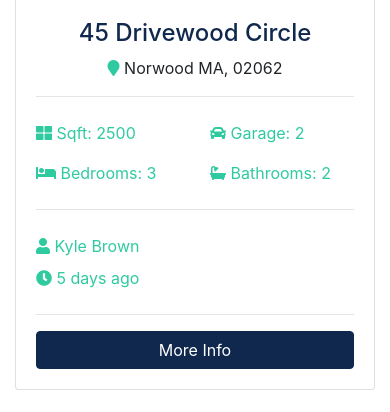
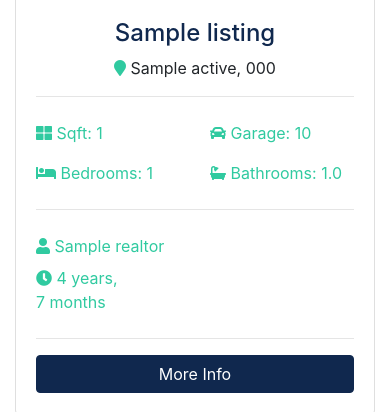
Before and after one commit to AjmainMahtabAlam/BTRE-real-estate, a Django app: page / in a window 390 px wide. Shown: the part 1194-1606 px from the top of the page. Run offline with Django 5.2, Linux system fonts and the light colour scheme; tables that the repository leaves empty hold one stand-in row (values such as "Sample post"); grey boxes marked "Sample" are stand-in pictures; some libraries are stand-ins or nearby versions.

Commit message:
updated dynamic content for about & home page

```diff
--- a/pages/views.py
+++ b/pages/views.py
@@ -1,9 +1,30 @@
 from django.shortcuts import render
 from django.http import HttpResponse
 
+from listings.models import Listing
+from realtors.models import Realtor
 
 def index(request):
-    return render(request, 'pages/index.html')
+    listings = Listing.objects.order_by('-list_date').filter(is_published=True)[:3]
+
+    context = {
+        'listings': listings
+    }
+
+
+    return render(request, 'pages/index.html', context)
 
 def about(request):
-    return render(request, 'pages/about.html')
+    # Get all realtors
+    realtors = Realtor.objects.order_by('-hire_date')
+
+    # Get MVP
+    mvp_realtors = Realtor.objects.all().filter(is_mvp=True)
+
+    context = {
+        'realtors': realtors,
+        'mvp_realtors': mvp_realtors
+    }
+
+
+    return render(request, 'pages/about.html', context)
--- a/templates/pages/index.html
+++ b/templates/pages/index.html
@@ -1,5 +1,5 @@
 {% extends 'base.html' %}
-{% load static %}
+{% load humanize %}
 {% block content %}
 <!-- Showcase -->
 <section id="showcase">
@@ -130,135 +130,55 @@
   <div class="container">
     <h3 class="text-center mb-3">Latest Listings</h3>
     <div class="row">
-      <!-- Listing 1 -->
+      {% if listings %}
+        {% for listing in listings %}
           <div class="col-md-6 col-lg-4 mb-4">
             <div class="card listing-preview">
-          <img class="card-img-top" src="assets/img/homes/home-1.jpg" alt="">
+              <img class="card-img-top" src="{{ listing.photo_main.url }}" alt="">
               <div class="card-img-overlay">
                 <h2>
-              <span class="badge badge-secondary text-white">$490,000</span>
+                  <span class="badge badge-secondary text-white">{{ listing.price | intcomma }}</span>
                 </h2>
               </div>
               <div class="card-body">
                 <div class="listing-heading text-center">
-              <h4 class="text-primary">45 Drivewood Circle</h4>
+                  <h4 class="text-primary">{{ listing.title }}</h4>
                   <p>
-                <i class="fas fa-map-marker text-secondary"></i> Norwood MA, 02062</p>
+                    <i class="fas fa-map-marker text-secondary"></i> {{ listing.city }} {{ listing.state }}, {{ listing.zipcode }}</p>
                 </div>
                 <hr>
                 <div class="row py-2 text-secondary">
                   <div class="col-6">
-                <i class="fas fa-th-large"></i> Sqft: 2500</div>
+                    <i class="fas fa-th-large"></i> Sqft: {{ listing.sqft }}</div>
                   <div class="col-6">
-                <i class="fas fa-car"></i> Garage: 2</div>
+                    <i class="fas fa-car"></i> Garage: {{ listing.garage }}</div>
                 </div>
                 <div class="row py-2 text-secondary">
                   <div class="col-6">
-                <i class="fas fa-bed"></i> Bedrooms: 3</div>
+                    <i class="fas fa-bed"></i> Bedrooms: {{ listing.bedrooms }}</div>
                   <div class="col-6">
-                <i class="fas fa-bath"></i> Bathrooms: 2</div>
+                    <i class="fas fa-bath"></i> Bathrooms: {{ listing.bathrooms }}</div>
                 </div>
                 <hr>
                 <div class="row py-2 text-secondary">
                   <div class="col-6">
-                <i class="fas fa-user"></i> Kyle Brown</div>
+                    <i class="fas fa-user"></i> {{ listing.realtor }}</div>
                 </div>
                 <div class="row text-secondary pb-2">
                   <div class="col-6">
-                <i class="fas fa-clock"></i> 5 days ago</div>
+                    <i class="fas fa-clock"></i> {{ listing.list_date | timesince }}</div>
                 </div>
                 <hr>
-            <a href="listing.html" class="btn btn-primary btn-block">More Info</a>
+                <a href="{% url 'listing' listing.id %}" class="btn btn-primary btn-block">More Info</a>
               </div>
             </div>
           </div>
-
-      <!-- Listing 2 -->
-      <div class="col-md-6 col-lg-4 mb-4">
-        <div class="card listing-preview">
-          <img class="card-img-top" src="assets/img/homes/home-2.jpg" alt="">
-          <div class="card-img-overlay">
-            <h2>
-              <span class="badge badge-secondary text-white">$550,000</span>
-            </h2>
+        {% endfor %}
+      {% else %}
+        <div class="col-md-12">
+          <p>No Listing Available</p>
         </div>
-          <div class="card-body">
-            <div class="listing-heading text-center">
-              <h4 class="text-primary">18 Jefferson Lane</h4>
-              <p>
-                <i class="fas fa-map-marker text-secondary"></i> Woburn MA, 01801</p>
-            </div>
-            <hr>
-            <div class="row py-2 text-secondary">
-              <div class="col-6">
-                <i class="fas fa-th-large"></i> Sqft: 3200</div>
-              <div class="col-6">
-                <i class="fas fa-car"></i> Garage: 1</div>
-            </div>
-            <div class="row py-2 text-secondary">
-              <div class="col-6">
-                <i class="fas fa-bed"></i> Bedrooms: 4</div>
-              <div class="col-6">
-                <i class="fas fa-bath"></i> Bathrooms: 2.5</div>
-            </div>
-            <hr>
-            <div class="row py-2 text-secondary">
-              <div class="col-6">
-                <i class="fas fa-user"></i> Mark Hudson</div>
-            </div>
-            <div class="row text-secondary pb-2">
-              <div class="col-6">
-                <i class="fas fa-clock"></i> 5 days ago</div>
-            </div>
-            <hr>
-            <a href="listing.html" class="btn btn-primary btn-block">More Info</a>
-          </div>
-        </div>
-      </div>
-
-      <!-- Listing 3 -->
-      <div class="col-md-6 col-lg-4 mb-4">
-        <div class="card listing-preview">
-          <img class="card-img-top" src="assets/img/homes/home-3.jpg" alt="">
-          <div class="card-img-overlay">
-            <h2>
-              <span class="badge badge-secondary text-white">$580,000</span>
-            </h2>
-          </div>
-          <div class="card-body">
-            <div class="listing-heading text-center">
-              <h4 class="text-primary">187 Woodrow Street</h4>
-              <p>
-                <i class="fas fa-map-marker text-secondary"></i> Salem MA, 01915</p>
-            </div>
-            <hr>
-            <div class="row py-2 text-secondary">
-              <div class="col-6">
-                <i class="fas fa-th-large"></i> Sqft: 3107</div>
-              <div class="col-6">
-                <i class="fas fa-car"></i> Garage: 0</div>
-            </div>
-            <div class="row py-2 text-secondary">
-              <div class="col-6">
-                <i class="fas fa-bed"></i> Bedrooms: 4</div>
-              <div class="col-6">
-                <i class="fas fa-bath"></i> Bathrooms: 3</div>
-            </div>
-            <hr>
-            <div class="row py-2 text-secondary">
-              <div class="col-6">
-                <i class="fas fa-user"></i> Mark Hudson</div>
-            </div>
-            <div class="row text-secondary pb-2">
-              <div class="col-6">
-                <i class="fas fa-clock"></i> 5 days ago</div>
-            </div>
-            <hr>
-            <a href="listing.html" class="btn btn-primary btn-block">More Info</a>
-          </div>
-        </div>
-      </div>
-
+      {% endif %}
     </div>
   </div>
 </section>
```
Also changed, not shown: templates/pages/about.html (+18 -29 lines). Lines whose indentation alone changed are shown as unchanged.
